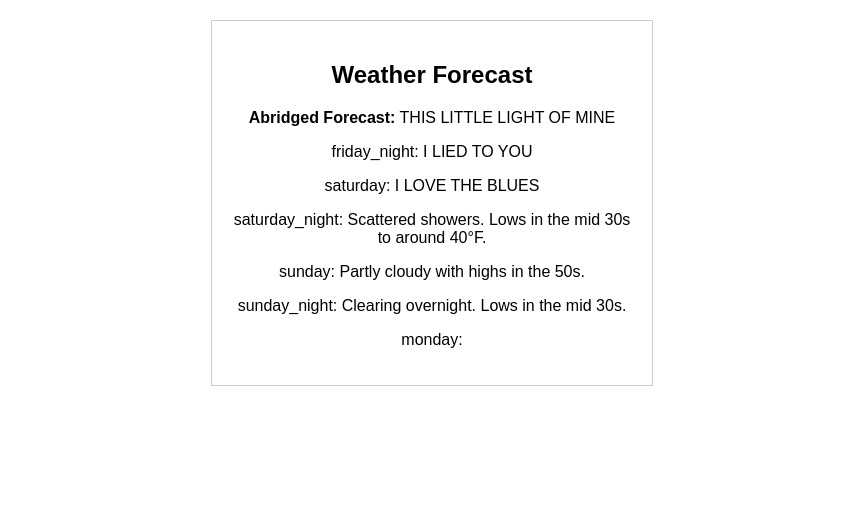
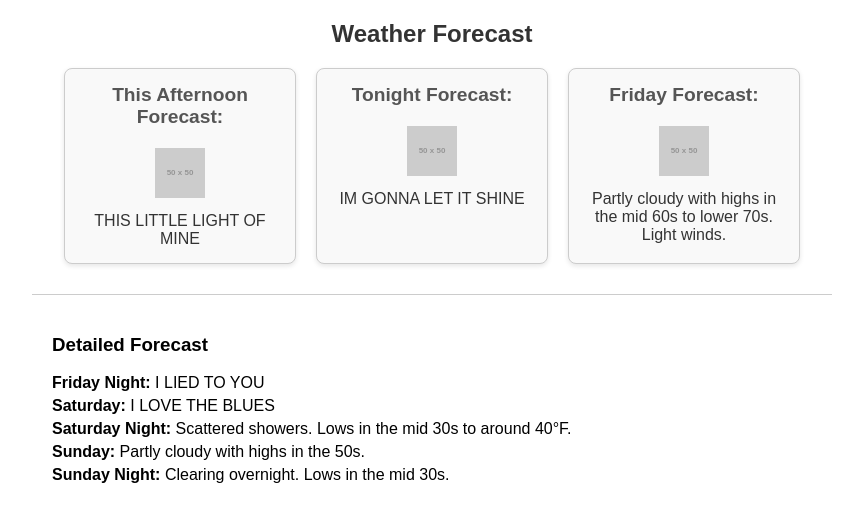
Before and after one commit to bdvermontpublic/weather-widget-vp, a plain HTML site: page index.html in a window 1280 px wide. Shown: the whole page, without its empty margins (208-1071 px from the left). Drawn offline with Linux system fonts and the light colour scheme; placeholder pictures from the web are drawn by us.

Commit message:
Add files via upload

```diff
--- a/index.html
+++ b/index.html
@@ -6,16 +6,51 @@
   <title>Weather Widget</title>
   <style>
     .weather-container {
-      border: 1px solid #ccc;
-      padding: 20px;
-      max-width: 400px;
+      max-width: 800px;
       margin: 20px auto;
-      text-align: center;
       font-family: Arial, sans-serif;
     }
-    .weather-icon {
+    h2 {
+      text-align: center;
+      color: #333;
+    }
+    .ataglance-cards {
+      display: flex;
+      flex-wrap: wrap;
+      gap: 20px;
+      justify-content: center;
+      margin-bottom: 30px;
+    }
+    .card {
+      border: 1px solid #ccc;
+      border-radius: 8px;
+      padding: 15px;
+      width: 200px;
+      text-align: center;
+      background-color: #f9f9f9;
+      box-shadow: 0 2px 5px rgba(0, 0, 0, 0.1);
+    }
+    .card h3 {
+      margin: 0 0 10px;
+      font-size: 1.2em;
+      color: #555;
+    }
+    .card img {
       width: 50px;
       height: 50px;
+      margin: 10px 0;
+    }
+    .card p {
+      margin: 0;
+      font-size: 1em;
+      color: #333;
+    }
+    .detailed-forecast {
+      padding: 20px;
+      border-top: 1px solid #ccc;
+    }
+    .detailed-forecast p {
+      margin: 5px 0;
     }
   </style>
   <!-- Include Pym.js for iframe resizing (optional) -->
@@ -24,27 +59,66 @@
 <body>
   <div class="weather-container">
     <h2>Weather Forecast</h2>
-    <p><strong>Abridged Forecast:</strong> <span id="abridged-forecast">Loading...</span></p>
-    <div id="detailed-forecast"></div>
+    <div class="ataglance-cards" id="ataglance-forecast"></div>
+    <div class="detailed-forecast" id="detailed-forecast"></div>
   </div>
 
   <script>
-    async function fetchAndDisplay(file, elementId) {
-      const response = await fetch(file);
-      const data = await response.json();
-      let content = '';
-      if (elementId === 'abridged-forecast') {
-        content = Object.values(data)[0] || 'No data available';
-      } else if (elementId === 'detailed-forecast') {
-        content = Object.entries(data).map(([day, desc]) => `<p>${day}: ${desc}</p>`).join('');
+    async function fetchAndDisplay() {
+      // Fetch At a Glance data
+      const ataglanceResponse = await fetch('ataglance.json');
+      const ataglanceData = await ataglanceResponse.json();
+
+      // Map forecast periods to image URLs (replace with actual URLs)
+      const imageUrls = {
+        this_afternoon: 'https://via.placeholder.com/50?text=Afternoon',
+        tonight: 'https://via.placeholder.com/50?text=Tonight',
+        friday: 'https://via.placeholder.com/50?text=Friday',
+        saturday: 'https://via.placeholder.com/50?text=Saturday'
+      };
+
+      // Display At a Glance forecast in cards
+      const ataglanceContainer = document.getElementById('ataglance-forecast');
+      let ataglanceHtml = '';
+      for (const [period, forecast] of Object.entries(ataglanceData)) {
+        if (forecast) { // Only display non-empty forecasts
+          const displayPeriod = period
+            .replace(/_/g, ' ')
+            .replace(/\b\w/g, char => char.toUpperCase()); // e.g., "this_afternoon" -> "This Afternoon"
+          const imageUrl = imageUrls[period] || 'https://via.placeholder.com/50?text=Weather';
+          ataglanceHtml += `
+            <div class="card">
+              <h3>${displayPeriod} Forecast:</h3>
+              <img src="${imageUrl}" alt="${displayPeriod} weather">
+              <p>${forecast}</p>
+            </div>
+          `;
+        }
       }
-      document.getElementById(elementId).innerHTML = content;
+      ataglanceContainer.innerHTML = ataglanceHtml;
+
+      // Fetch and display Detailed forecast
+      const detailedResponse = await fetch('detailed.json');
+      const detailedData = await detailedResponse.json();
+      const detailedContainer = document.getElementById('detailed-forecast');
+      let detailedHtml = '<h3>Detailed Forecast</h3>';
+      for (const [day, desc] of Object.entries(detailedData)) {
+        if (desc) {
+          const displayDay = day
+            .replace(/_/g, ' ')
+            .replace(/\b\w/g, char => char.toUpperCase());
+          detailedHtml += `<p><strong>${displayDay}:</strong> ${desc}</p>`;
+        }
+      }
+      detailedContainer.innerHTML = detailedHtml;
     }
 
-    // Fetch and display data from ataglance.json (abridged)
-    fetchAndDisplay('ataglance.json', 'abridged-forecast');
-    // Fetch and display data from detailed.json (full forecast)
-    fetchAndDisplay('detailed.json', 'detailed-forecast');
+    // Load data on page load
+    fetchAndDisplay().catch(error => {
+      console.error('Error fetching or displaying data:', error);
+      document.getElementById('ataglance-forecast').innerHTML = '<p>Error loading forecast.</p>';
+      document.getElementById('detailed-forecast').innerHTML = '<p>Error loading forecast.</p>';
+    });
   </script>
 </body>
 </html>
```
